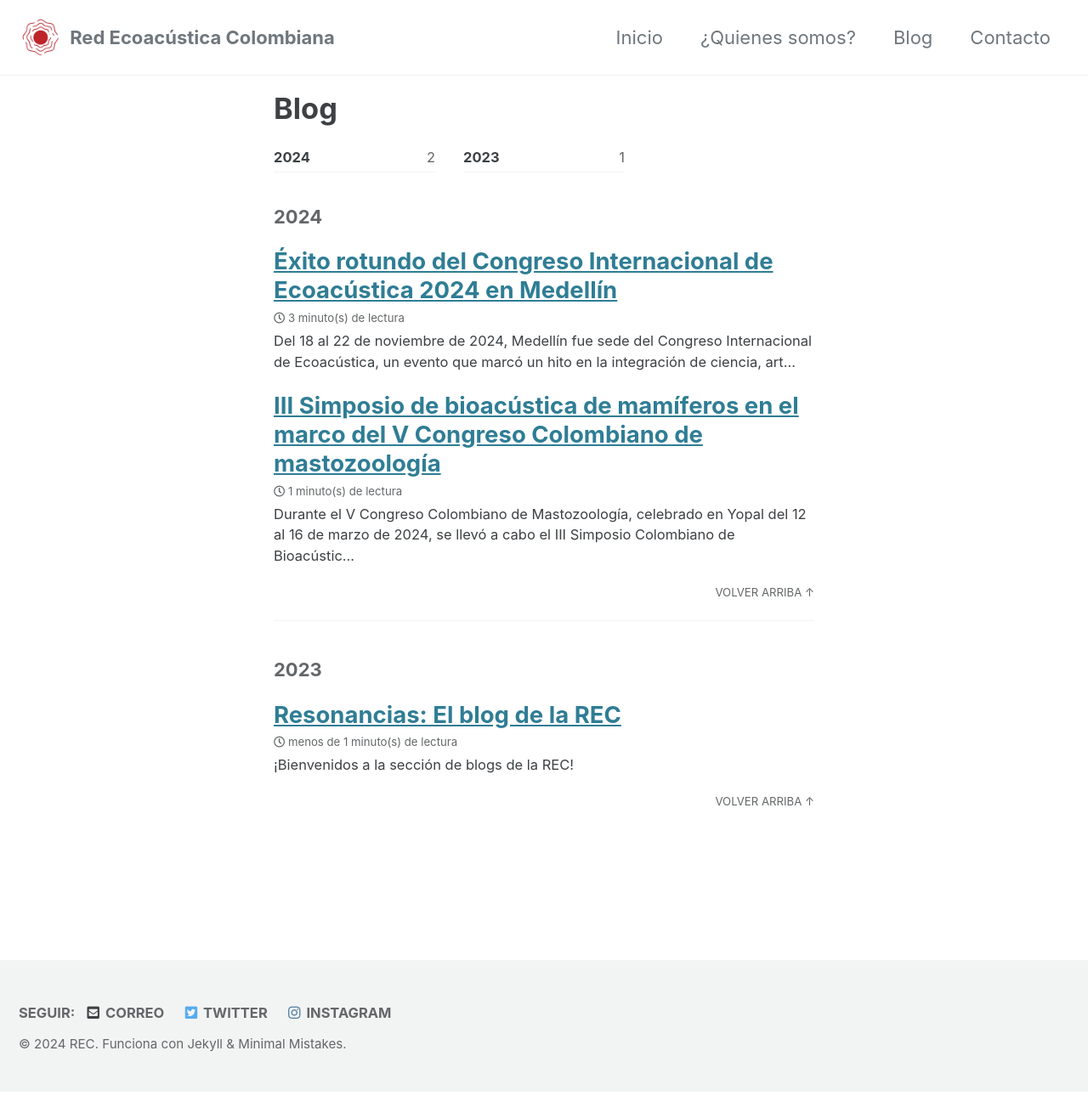
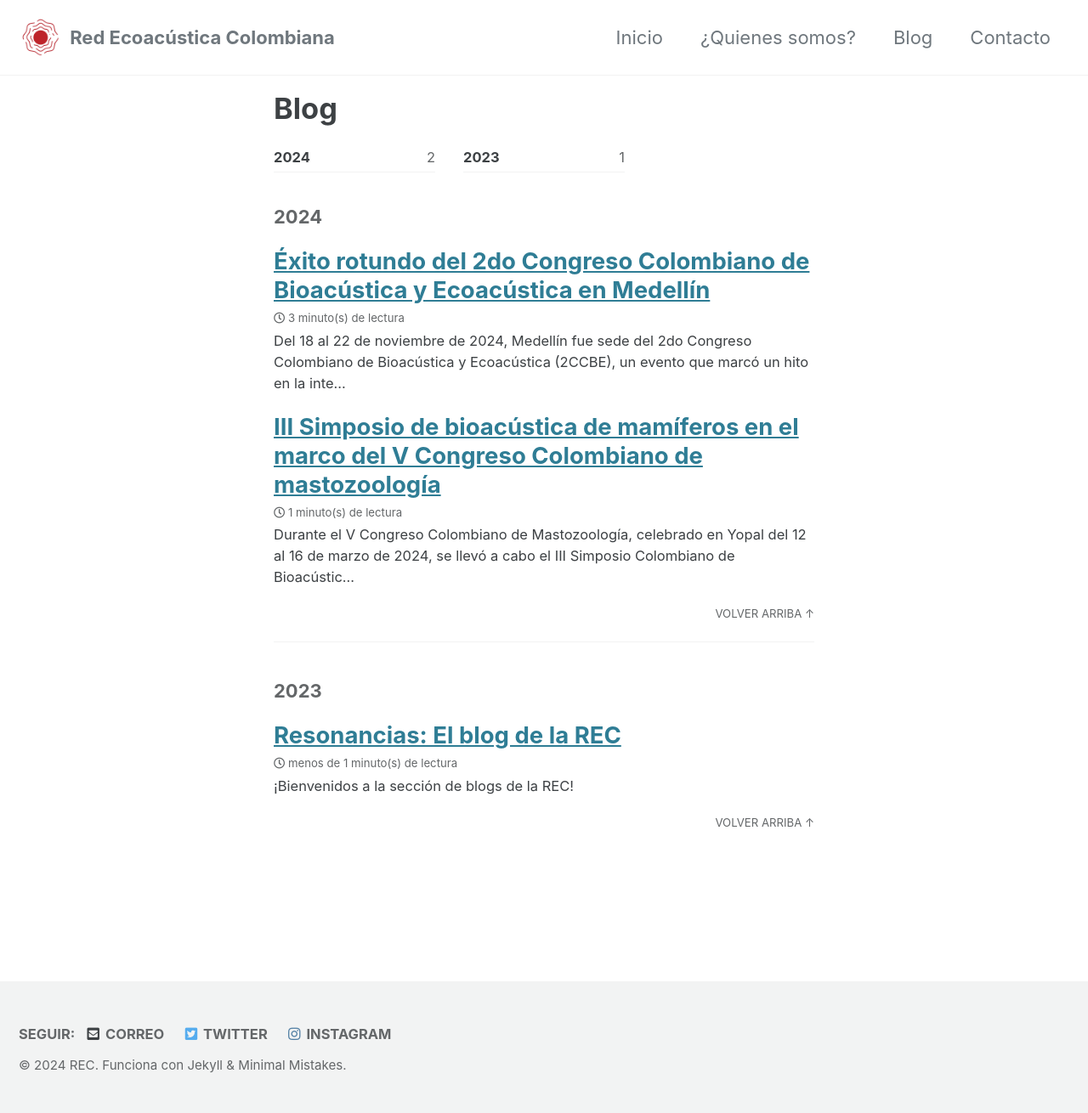
Before and after one commit to redecoacustica/recweb, a Jekyll site: the page built from blog.md, in a window 1280 px wide. Shown: the whole page at 85% size. Built offline with Jekyll 4.4.1, drawn with Linux system fonts in a browser that asks for light colours; cached includes are drawn as plain includes; before the commit the page ends 1285 px from its top, so only the background shows below that.

Commit message:
ENH: NEW POST 2CCBE

```diff
--- a/_posts/2024-11-25-2ccbe.md
+++ b/_posts/2024-11-25-2ccbe.md
@@ -1,5 +1,5 @@
 ---
-title: "Éxito rotundo del Congreso Internacional de Ecoacústica 2024 en Medellín"
+title: "Éxito rotundo del 2do Congreso Colombiano de Bioacústica y Ecoacústica en Medellín"
 author: Juan Sebastián Ulloa
 categories:
   - Simposio
@@ -10,7 +10,8 @@
   - arte
 ---
 
-Del 18 al 22 de noviembre de 2024, Medellín fue sede del **Congreso Internacional de Ecoacústica**, un evento que marcó un hito en la integración de ciencia, arte y tecnología para el estudio de los paisajes sonoros y la biodiversidad. Realizado en el icónico **Parque Explora** y organizado en colaboración con la **Universidad de Antioquia**, el **Instituto Tecnológico Metropolitano (ITM)** y el mismo Parque Explora, el congreso atrajo a académicos, profesionales y estudiantes de diversas partes del mundo, consolidándose como un referente internacional en el campo de la bioacústica y la ecoacústica.
+Del 18 al 22 de noviembre de 2024, Medellín fue sede del **2do Congreso Colombiano de Bioacústica y Ecoacústica (2CCBE)**, un evento que marcó un hito en la integración de ciencia, arte y tecnología para el estudio de los paisajes sonoros y la biodiversidad. Realizado en el icónico **Parque Explora** y organizado en colaboración con la **Universidad de Antioquia**, el **Instituto Tecnológico Metropolitano (ITM)** y el mismo Parque Explora, el congreso atrajo a académicos, profesionales y estudiantes de diversas partes del mundo, consolidándose como un referente internacional en el campo de la bioacústica y la ecoacústica.
+![Participantes 2CCBE](/assets/images/2ccbe/participantes_2ccbe.jpg)
 
 #### **Actividades Pre-Congreso: Un Éxito Formativo**
 
@@ -28,6 +29,8 @@
 
 #### **Actividades de Divulgación: Ciencia para Todos**
 
+![Concierto 2CCBE](/assets/images/2ccbe/concierto.jpg)
+
 En alianza con el **Parque Explora**, se realizaron **7 eventos de divulgación científica** durante el congreso, integrando arte, tecnología y biodiversidad. Entre las actividades destacaron la improvisación subacuática _“Primero estaba el Mar”_ de **Alejandro Bernal**, la exploración artística y experimental de la naturaleza con **Jorge Barco** en _“Resonancias”_, y la charla de **Fernando Vargas Salinas** sobre las fascinantes estrategias reproductivas de las ranas colombianas titulada [_“Ranas de Colombia: serenatas, cortejos con brincos, machos nodriza y otras historias de cómo se reproducen y cuidan sus huevos”_](https://www.youtube.com/watch?v=K_ToJb5HxQs). También se presentó la conversación y viaje sonoro [_“¿A qué suenan los bosques?”_](https://www.youtube.com/watch?v=bga80AXHpgU), a cargo de Danny Zurc y Juan Felipe Zapata, que exploró paisajes acústicos desde el páramo hasta el mar, y el performance audio-reactivo _“Aleteo y coleteo”_ de Ecosound Systema. Estas actividades atrajeron a **837 asistentes presenciales** y más de **5 mil participantes virtuales**, fortaleciendo el impacto del evento en la comunidad local e internacional.
 
 El Congreso Internacional de Ecoacústica 2024 no solo superó las expectativas en términos de participación e impacto académico, sino que también se consolidó como un espacio de conexión interdisciplinaria. Este éxito es testimonio del compromiso de Medellín y sus instituciones con el avance científico y la conservación de la biodiversidad. Sin duda, un evento que marcará el rumbo de la bioacústica y la ecoacústica en los años venideros.
```
Also changed, not shown: assets/images/2ccbe/concierto_2ccbe.jpg (added), assets/images/2ccbe/participantes_2ccbe.jpg (added).
